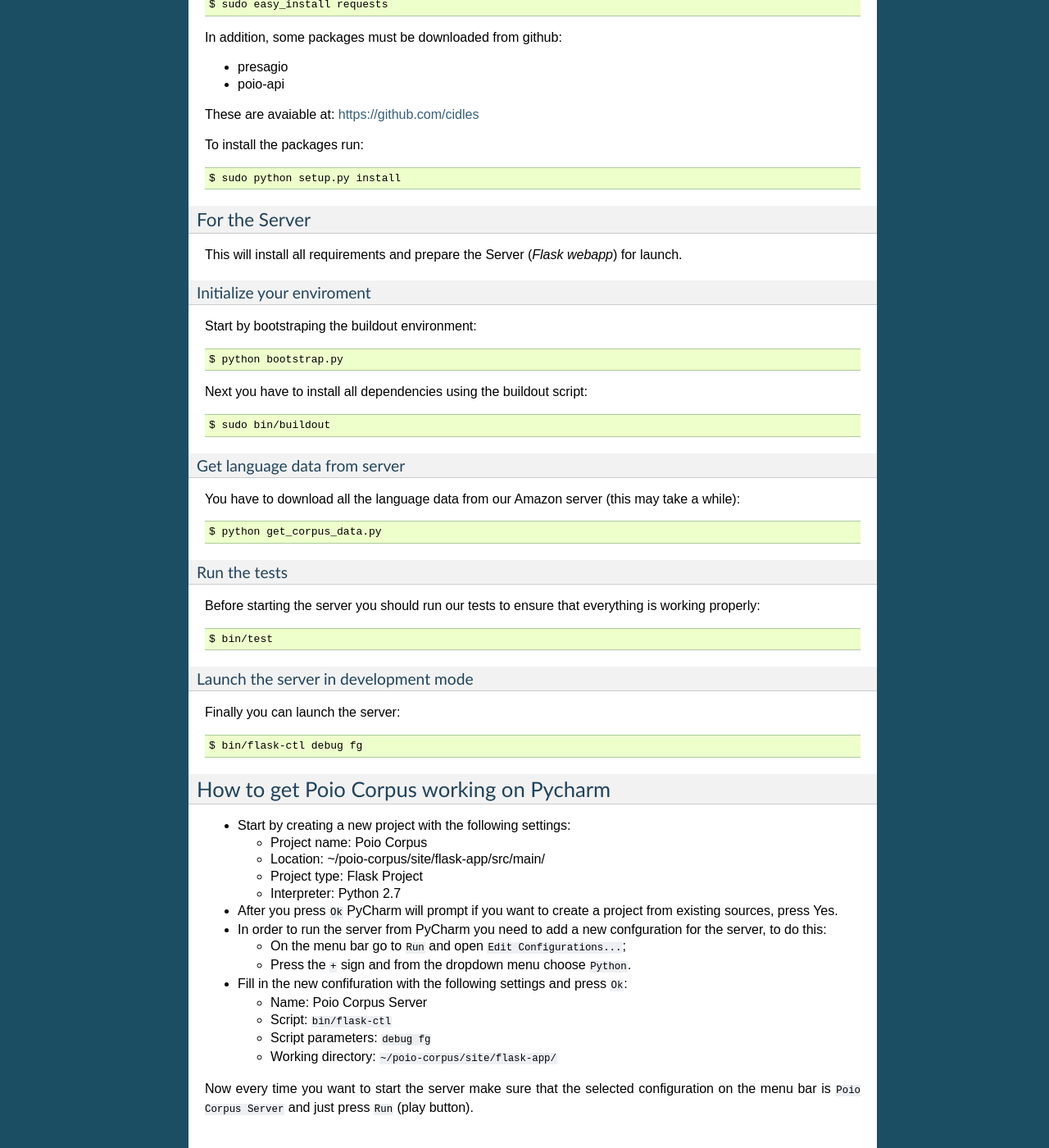
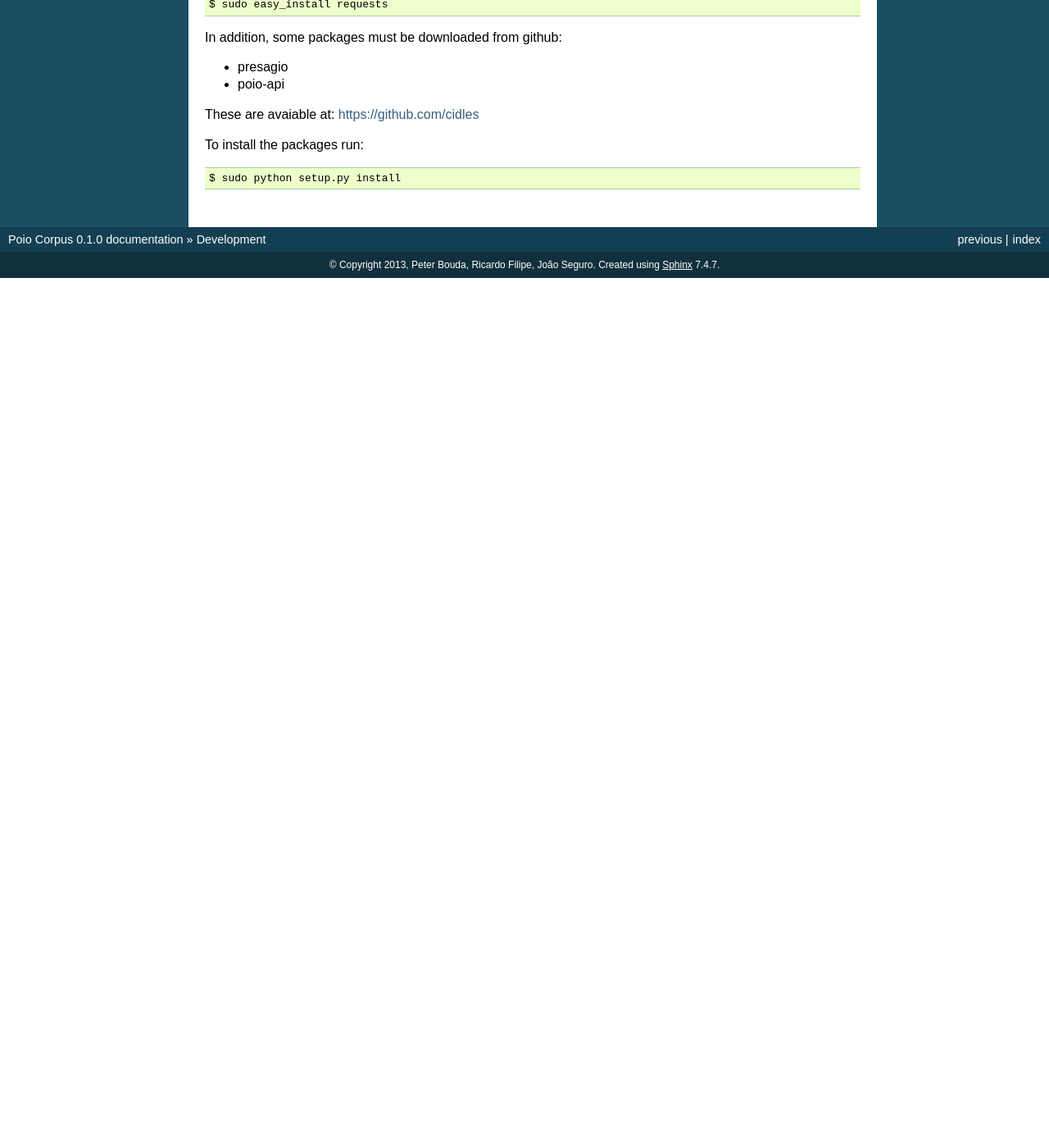
Before and after one commit to Poio-NLP/poio-corpus, a Sphinx documentation site: the page built from docs/developers.rst, in a window 1280 px wide and 1400 px high, scrolled down 757 px. Shown: the whole window at 82% size. Built offline with Sphinx 7.4.7, drawn with Linux system fonts in a browser that asks for light colours; after the commit the page ends 1096 px from its top, so only the background shows below that; some of the changed text lies outside the part shown.

Commit message:
moved site docs to cidles/poio-site

```diff
--- a/docs/developers.rst
+++ b/docs/developers.rst
@@ -51,73 +51,3 @@
 To install the packages run::
 
 $ sudo python setup.py install
-
-
-For the Server
-++++++++++++++
-
-This will install all requirements and prepare the Server (`Flask webapp`) for launch.
-
-
-Initialize your enviroment
-..........................
-
-Start by bootstraping the buildout environment::
-
-$ python bootstrap.py
-
-Next you have to install all dependencies using the buildout script::
-
-$ sudo bin/buildout
-
-
-Get language data from server
-.............................
-
-You have to download all the language data from our Amazon server (this may take a while)::
-
-$ python get_corpus_data.py
-
-
-Run the tests
-.............
-
-Before starting the server you should run our tests to ensure that everything is working properly::
-
-$ bin/test
-
-
-Launch the server in development mode
-.....................................
-
-Finally you can launch the server::
-
-$ bin/flask-ctl debug fg
-
-
-
-How to get Poio Corpus working on Pycharm
------------------------------------------
-
-* Start by creating a new project with the following settings:
-
-  * Project name: Poio Corpus
-  * Location: ~/poio-corpus/site/flask-app/src/main/
-  * Project type: Flask Project
-  * Interpreter: Python 2.7
-
-* After you press ``Ok`` PyCharm will prompt if you want to create a project from existing sources, press Yes.
-
-* In order to run the server from PyCharm you need to add a new confguration for the server, to do this:
-
-  * On the menu bar go to ``Run`` and open ``Edit Configurations...``;
-  * Press the ``+`` sign and from the dropdown menu choose ``Python``.
-
-* Fill in the new confifuration with the following settings and press ``Ok``:
-
-  * Name: Poio Corpus Server
-  * Script: ``bin/flask-ctl``
-  * Script parameters: ``debug fg``
-  * Working directory: ``~/poio-corpus/site/flask-app/``
-
-Now every time you want to start the server make sure that the selected configuration on the menu bar is ``Poio Corpus Server`` and just press ``Run`` (play button).
```
